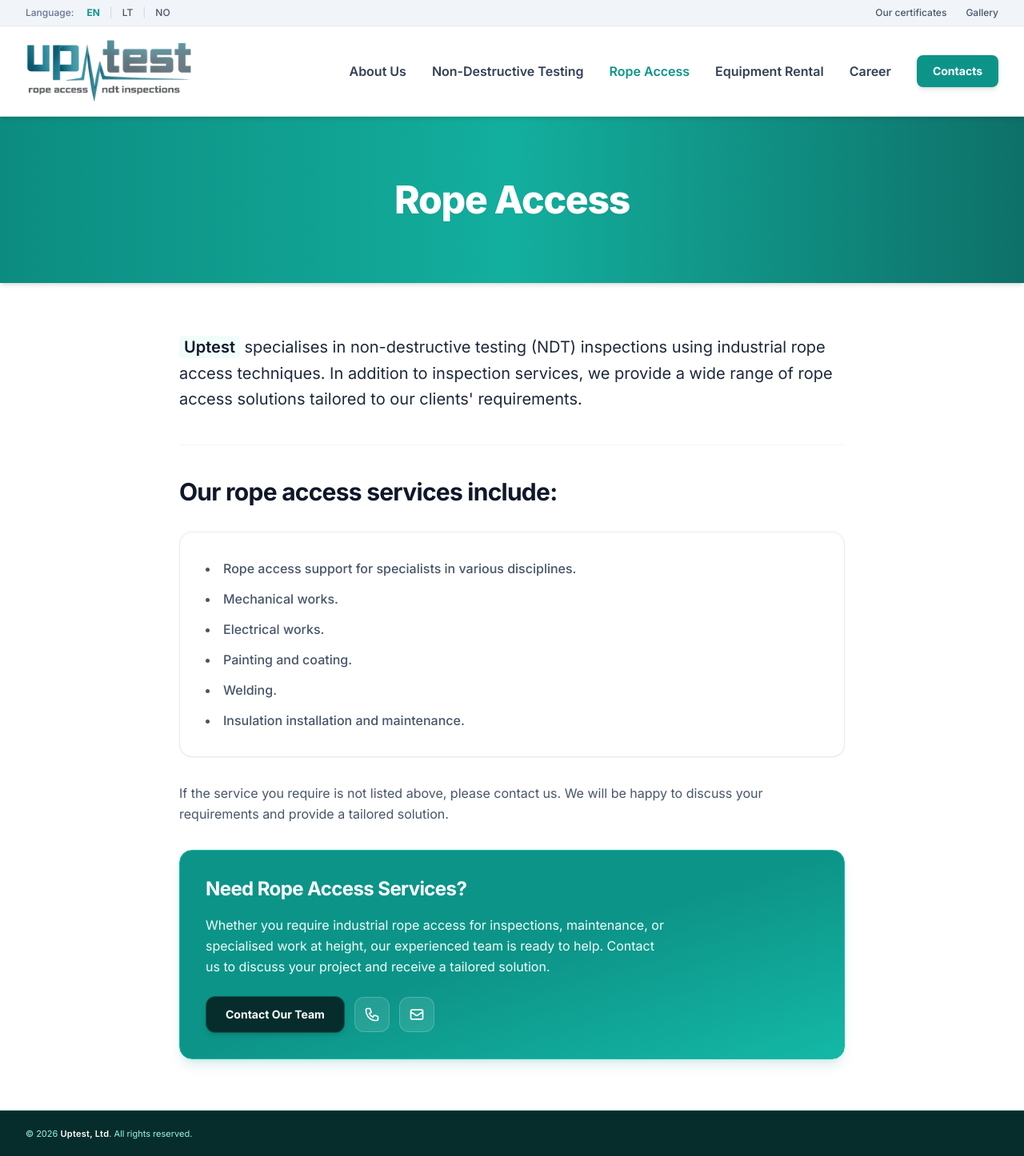
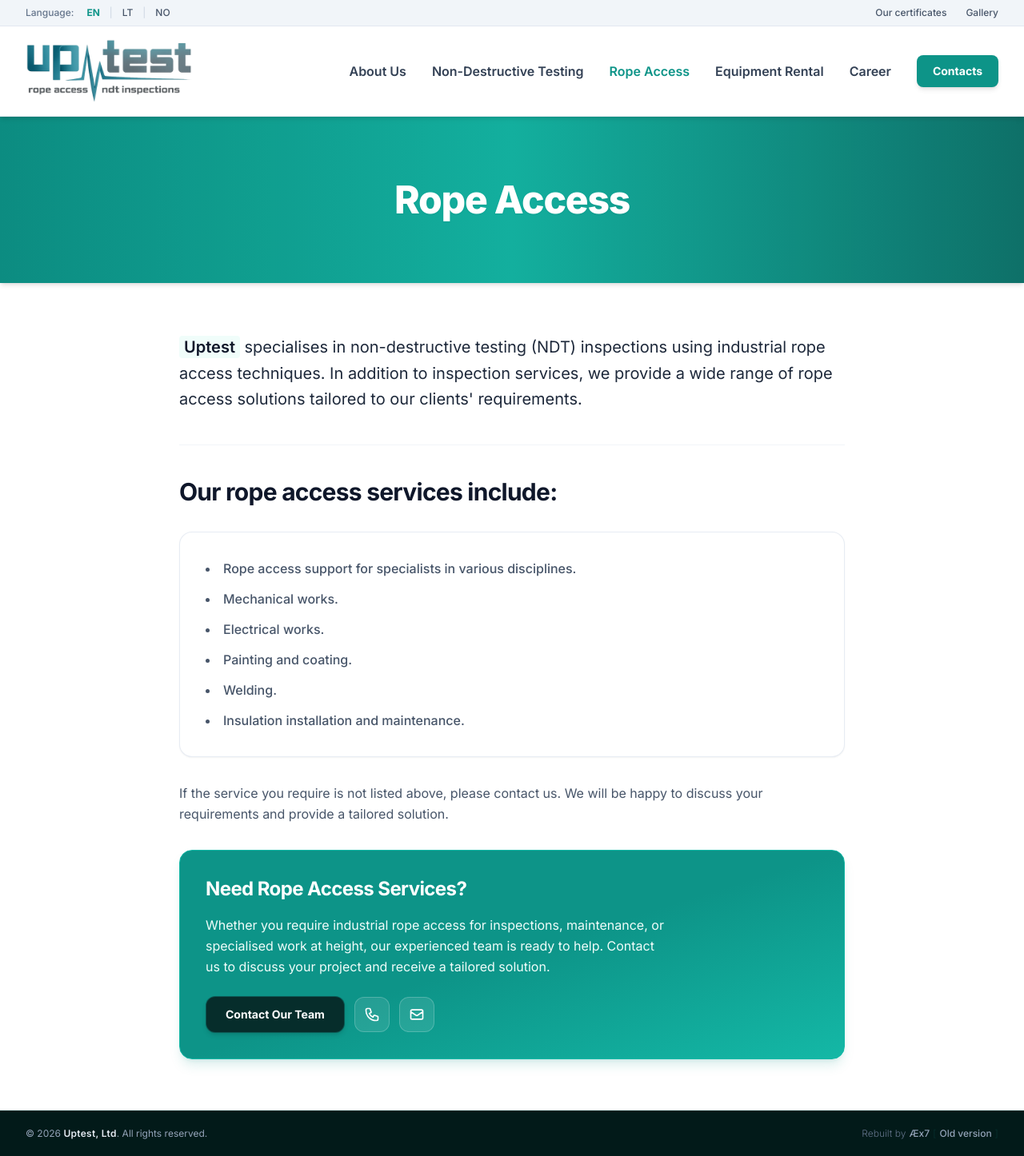
Before and after one commit to mruslys/uptest.no, a Jekyll site: the page built from rope-access/index.html, in a window 1280 px wide. Shown: the whole page at 80% size. Built offline with Jekyll 4.4.1, drawn with Linux system fonts in a browser that asks for light colours; nearby versions of some CDN libraries.

Commit message:
Update footer.html

```diff
--- a/_includes/footer.html
+++ b/_includes/footer.html
@@ -1,20 +1,18 @@
-<!-- Footer -->
-<footer class="bg-brand-900 py-4 sm:py-5 relative z-30 border-t border-brand-800 shadow-sm mt-auto text-white">
-    <div class="max-w-7xl mx-auto px-4 sm:px-6 lg:px-8 flex flex-col sm:flex-row justify-between items-center gap-2 sm:gap-4 text-center sm:text-left">
-        <p class="text-[11px] text-brand-200 font-normal">
-            © 2026 <strong class="text-white font-semibold tracking-wide">{{ data.common[page.lang].company }}</strong>. {{ data.common[page.lang].rights }}
+<footer class="bg-brand-950 py-2.5 sm:py-5 relative z-30 border-t border-brand-900 text-white flex-shrink-0">
+    <div class="max-w-7xl mx-auto px-3 sm:px-6 lg:px-8 flex flex-col sm:flex-row justify-between items-center gap-1.5 sm:gap-3 text-center sm:text-left">
+        <p class="text-[10px] sm:text-xs text-slate-400 font-normal">
+            © 2026 <strong class="text-slate-200 font-semibold tracking-wide">{{ data.common[page.lang].company }}</strong>. {{ data.common[page.lang].rights }}
         </p>
 
-        <div class="hidden flex items-center gap-1.5 text-[11px] text-brand-300/60">
-            <span class="hidden font-light">{{ data.common[page.lang].rebuilt_by }}</span>
-            <a href="https://xn--x7-1ia.com" target="_blank" rel="noopener noreferrer" class="text-brand-300/70 hover:text-white transition-colors font-normal tracking-wide">
+        <div class="flex items-center gap-1 text-[10px] sm:text-xs text-slate-500">
+            <span class="font-light">{{ data.common[page.lang].rebuilt_by }}</span>
+            <a href="https://xn--x7-1ia.com" target="_blank" rel="noopener noreferrer" class="text-slate-400 hover:text-brand-400 transition-colors font-medium">
                 Æx7
             </a>
-            <span class="text-brand-400/40">[</span><a href="https://uptest.no" target="_blank" rel="noopener noreferrer" class="text-brand-300/70 hover:text-white transition-colors font-normal tracking-wide">
+            <span class="text-brand-900">[</span><a href="https://uptest.no" target="_blank" rel="noopener noreferrer" class="text-slate-400 hover:text-brand-400 transition-colors font-medium">
                 {{ data.common[page.lang].old_version }}
-            </a><span class="text-brand-400/40">]</span>
+            </a><span class="text-brand-900">]</span>
         </div>
-
     </div>
 </footer>
 
```
